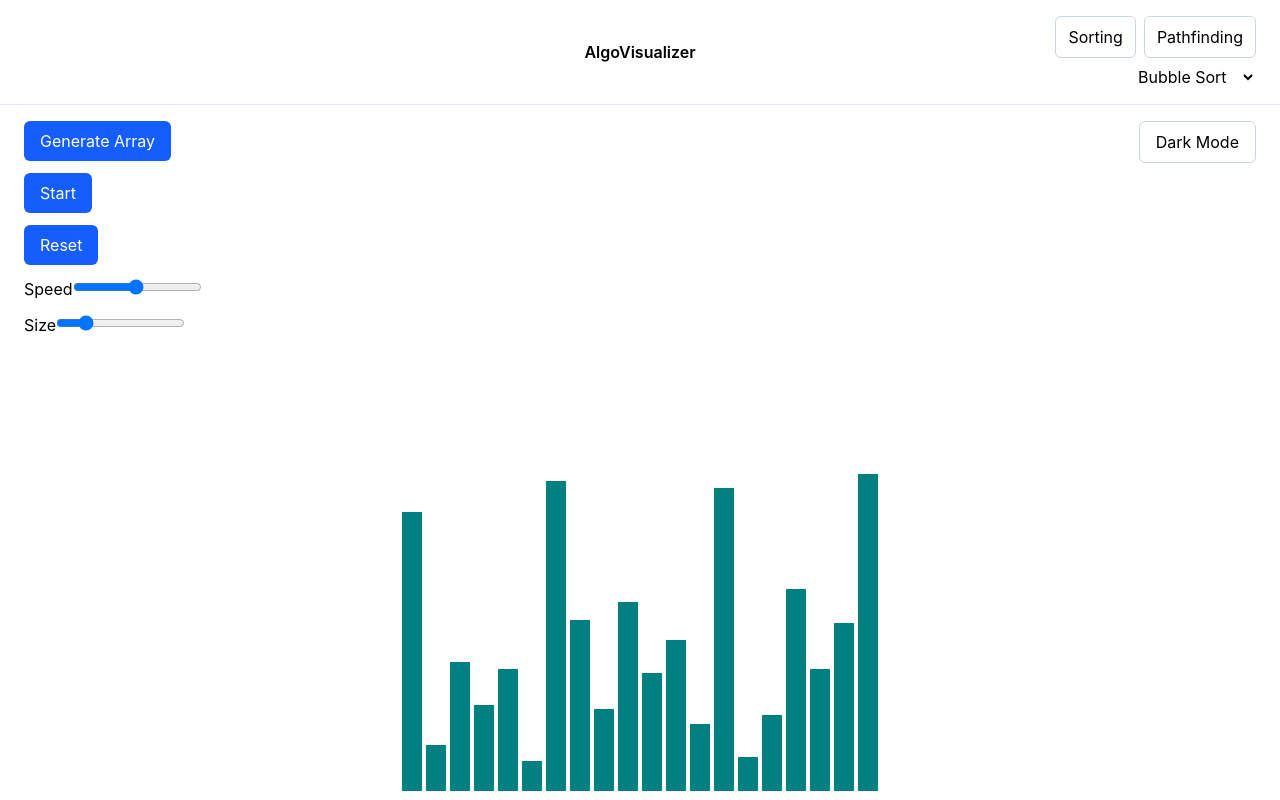
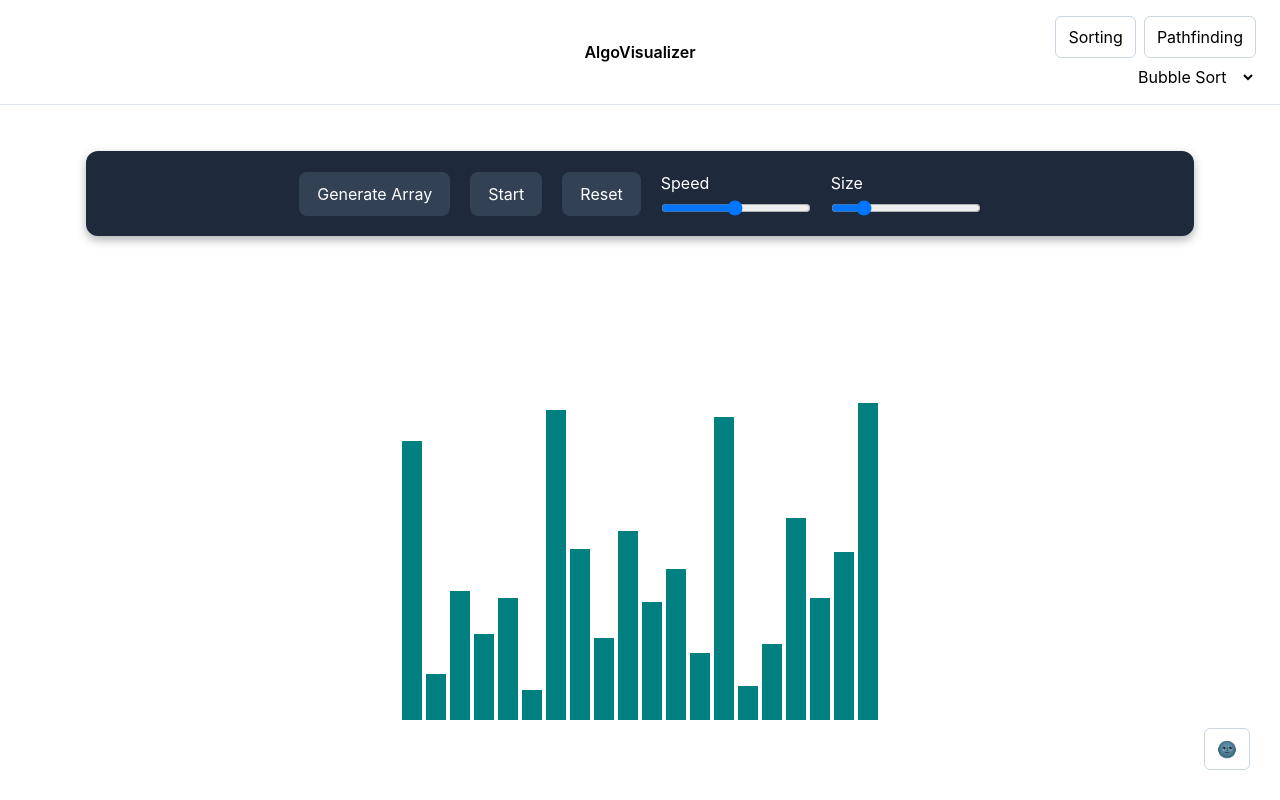
Before and after one commit to deathseeker3717/algovisualizer, a React (Vite) app: page / in a window 1280 px wide. Built offline with nearby package versions, Linux system fonts and the light colour scheme.

Commit message:
Updated Navbar and Controls components to reflect theme changes

```diff
--- a/src/App.jsx
+++ b/src/App.jsx
@@ -8,6 +8,7 @@ import { bubbleSort } from "./algorithms/sorting/bubbleSort"
 import { mergeSort } from "./algorithms/sorting/mergeSort"
 import { quickSort } from "./algorithms/sorting/quickSort"
 import { insertionSort } from "./algorithms/sorting/insertionSort"
+import "./styles/App.css"
 
 function App() {
   const [size,setSize] = useState(20)
@@ -16,9 +17,9 @@ function App() {
   const [algorithm, setAlgorithm] = useState("Bubble Sort")
   const [isSorting, setIsSorting] = useState(false)
 
-  const [theme, setTheme] = useState("light");
+  const [theme, setTheme] = useState("☀️");
   const toggleTheme = () => {
-    setTheme((prev) => (prev === "light" ? "dark" : "light"));
+    setTheme((prev) => (prev === "☀️" ? "🌚" : "☀️"));
   }
 
   const handleStart = () => {
@@ -47,7 +48,7 @@ function App() {
   },[size])
 
   return (
-    <div className={theme === "dark"
+    <div className={theme === "🌚"
     ? "min-h-screen bg-slate-950 text-white"
     : "min-h-screen bg-white text-black"}>
       <Navbar algorithm={algorithm} setAlgorithm={setAlgorithm} theme={theme} />
@@ -56,10 +57,10 @@ function App() {
   <Controls setArr={setArr} setSize={setSize} size={size} setSpeed={setSpeed} speed={speed} handleStart={handleStart} isSorting={isSorting}
   />
   <button
-    className="rounded-md border border-slate-300 px-4 py-2"
+    className="theme-toggle rounded-md border border-slate-300 px-3 py-2"
     onClick={toggleTheme}
   >
-    {theme === "light" ? "Dark Mode" : "Light Mode"}
+    {theme === "☀️" ? "🌚" : "☀️ "}
   </button>
 </div>
 
--- a/src/components/Controls.jsx
+++ b/src/components/Controls.jsx
@@ -1,11 +1,12 @@
 import { generateArray } from "../utils/generateArray";
+import "../styles/Controls.css"
 
 export default function Controls({setArr, setSize, size, setSpeed, speed, handleStart, isSorting}) {
     return (
-        <div className="flex flex-col items-start gap-3">
-            <button className="rounded-md bg-blue-600 px-4 py-2 text-white hover:bg-blue-700" onClick={()=> setArr(generateArray(size))} disabled={isSorting}>Generate Array</button>
-            <button className="rounded-md bg-blue-600 px-4 py-2 text-white hover:bg-blue-700" onClick={handleStart} disabled={isSorting}>Start</button>
-            <button className="rounded-md bg-blue-600 px-4 py-2 text-white hover:bg-blue-700">Reset</button>
+        <div className = "controls">
+            <button  onClick={()=> setArr(generateArray(size))} disabled={isSorting}>Generate Array</button>
+            <button onClick={handleStart} disabled={isSorting}>Start</button>
+            <button >Reset</button>
             <div>
                 <label>Speed</label>
                 <input type="range" min="1" max="100" value={speed} onChange={(e) => setSpeed(Number(e.target.value))} disabled={isSorting} />
--- a/src/components/Navbar.jsx
+++ b/src/components/Navbar.jsx
@@ -3,7 +3,7 @@ import { useState } from "react"
 export default function Navbar({algorithm, setAlgorithm, theme}){
     const [mode, setMode] = useState("sorting")
     return (
-        <div className={theme === "dark"
+        <div className={theme === "🌚"
             ? "grid grid-cols-3 items-center px-6 py-4 border-b border-slate-800 bg-slate-900 text-white"
             : "grid grid-cols-3 items-center px-6 py-4 border-b border-slate-200 bg-white text-black"
         }>
--- a/src/styles/App.css
+++ b/src/styles/App.css
@@ -0,0 +1,40 @@
+.theme-toggle {
+
+  position: fixed;
+
+  bottom: 30px;
+
+  right: 30px;
+
+  z-index: 1000;
+}
+
+.theme-toggle button {
+
+  width: 60px;
+
+  height: 60px;
+
+  border-radius: 50%;
+
+  border: none;
+
+  background-color: #1e293b;
+
+  color: white;
+
+  font-size: 24px;
+
+  cursor: pointer;
+
+  box-shadow: 0 4px 12px rgba(0,0,0,0.4);
+
+  transition: 0.3s;
+}
+
+.theme-toggle button:hover {
+
+  transform: scale(1.1);
+
+  background-color: #334155;
+}
--- a/src/styles/Controls.css
+++ b/src/styles/Controls.css
@@ -0,0 +1,69 @@
+.controls {
+
+  width: 90%;
+
+  margin: 30px auto;
+
+  padding: 20px;
+
+  background-color: #1e293b;
+
+  border-radius: 12px;
+
+  display: flex;
+
+  justify-content: center;
+
+  align-items: center;
+
+  gap: 20px;
+
+  flex-wrap: wrap;
+
+  box-shadow: 0 4px 10px rgba(0,0,0,0.3);
+}
+
+.controls button {
+
+  padding: 10px 18px;
+
+  border: none;
+
+  border-radius: 8px;
+
+  background-color: #334155;
+
+  color: white;
+
+  cursor: pointer;
+
+  transition: 0.2s;
+}
+
+.controls button:hover {
+  background-color: #475569;
+}
+
+.controls button:disabled {
+
+  opacity: 0.5;
+
+  cursor: not-allowed;
+}
+
+.controls div {
+
+  display: flex;
+
+  flex-direction: column;
+
+  gap: 5px;
+}
+
+.controls label {
+  color: white;
+}
+
+.controls input[type="range"] {
+  width: 150px;
+}
```
